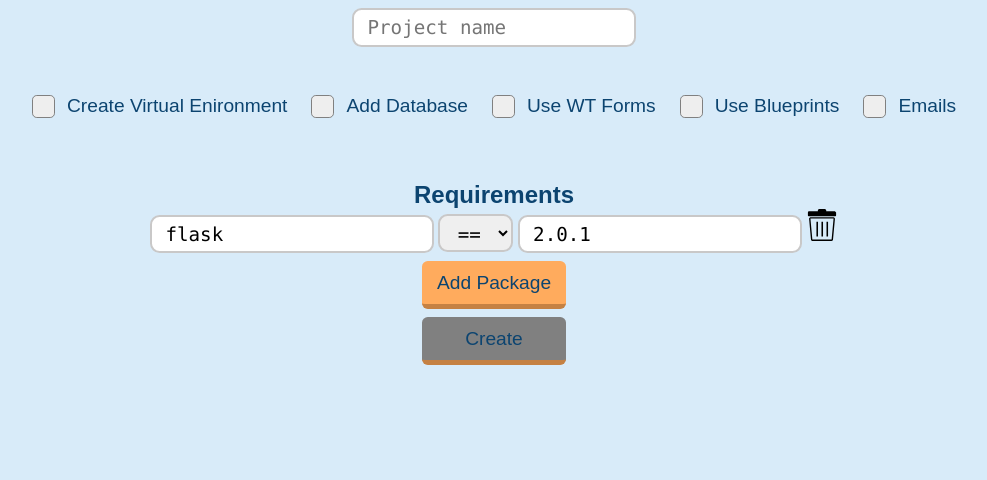
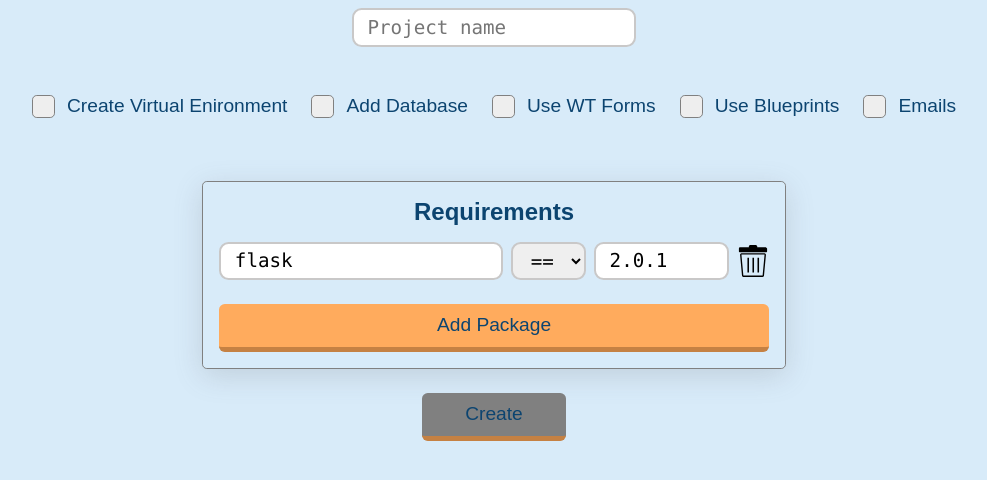
Before and after one commit to mikeCrafted/start, a Flask app: page / in a window 1280 px wide. Shown: the part 152-632 px from the top of the page, without its empty margins (146-1133 px from the left). Run offline with Flask 2, Linux system fonts and the light colour scheme; some libraries are stand-ins or nearby versions.

Commit message:
design fixes, blueprint forms selection

```diff
--- a/flaskStart/static/main.css
+++ b/flaskStart/static/main.css
@@ -239,6 +239,11 @@ button:disabled {
     width: 90%;
     margin-top: 1em;
     margin-bottom: 2em;
+    display: flex;
+    flex-direction: column;
+    align-items: flex-start;
+    justify-content: flex-start;
+    row-gap: 1.5em;
 }
 
 .settings-ckb {
@@ -354,23 +359,24 @@ button:disabled {
     justify-content: flex-start;
 }
 
-.wtforms-container {
+.wtforms-container, .database-container {
     display: flex;
     flex-direction: column;
     box-shadow: var(--shadow);
     border: var(--border);
     border-radius: 0.3em;
     padding: 1em;
+    min-width: 50vw;
 }
 
-.add-form-btn, .reset-validators-btn {
+.add-form-btn, .reset-validators-btn, .add-blueprint-btn {
     max-width: 20em;
     width: 15em;
     margin-left: auto;
     margin-right: auto;
 }
 
-.validator:hover {
+.validator:hover, .selected-forms-item:hover {
     text-decoration: line-through;
     cursor: pointer;
 }
@@ -400,12 +406,72 @@ button:disabled {
     flex-wrap: wrap;
 }
 
-.blueprints-container {
+.blueprints-section-container {
     border: var(--border);
     box-shadow: var(--shadow);
     border-radius: 0.3em;
     padding: 1em;
     margin-top: 0.5em;
+    display: flex;
+    flex-direction: column;
+    justify-content: flex-start;
+    row-gap: 1em;
+}
+
+
+.configured-forms-list, .selected-forms-list {
+    list-style: none;
+    display: flex;
+    flex-direction: row;
+    align-items: center;
+    justify-content: flex-start;
+    column-gap: 0.5em;
+    margin-top: 1em;
+    margin-bottom: 1em;
+}
+
+.configured-forms-item:hover {
+    cursor: pointer;
+    animation: deleteIcon .2s forwards;
+}
+
+.db-type {
+    display: flex;
+    flex-direction: row;
+    column-gap: 1em;
+    align-items: center;
+    justify-content: flex-start;
+    margin-top: 0.7em;
+}
+
+.requirements-container {
+    display: flex;
+    flex-direction: column;
+    row-gap: 1em;
+    border: var(--border);
+    border-radius: 0.3em;
+    box-shadow: var(--shadow);
+    padding: 1em;
+    margin-bottom: 1em;
+}
+
+.requirements-heading {
+    margin-left: auto;
+    margin-right: auto;
+}
+
+.package-container {
+    display: flex;
+    flex-direction: row;
+    align-items: center;
+    justify-content: center;
+    row-gap: 1em;
+    flex-wrap: wrap;
+    column-gap: 0.5em;
+}
+
+.package-version-input {
+    max-width: 7em;
 }
 
 @media screen and (max-width: 1130px) {
--- a/flaskStart/static/main.js
+++ b/flaskStart/static/main.js
@@ -7,7 +7,9 @@
     #) when user selects create main forms file the option to add seperate forms files for blueprints should be disabled
     #) adding custom tables, not just User
     #) adding background workers
-    #) fixing design
+    #) style requirements
+    #) add email configuration
+    #) style disabled buttons
 */
 
 var app = new Vue({
--- a/flaskStart/templates/index.html
+++ b/flaskStart/templates/index.html
@@ -254,18 +264,20 @@
         </transition>
     </section>
 
-    <h2>Requirements</h2>
-    <div v-for="package in requirements" v-bind:key="package.name">
+    <div class="requirements-container">
+        <h2 class="requirements-heading">Requirements</h2>
+        <div class="package-container" v-for="package in requirements" v-bind:key="package.name">
             <input type="text" v-model="package.name">
             <select v-model="package.type">
                 <option>==</option>
                 <option>>=</option>
                 <option><=</option>
             </select>
-        <input type="text" v-model="package.version">
+            <input class="package-version-input" type="text" v-model="package.version">
             <img class="delete-icon" src="{{ url_for('static', filename = 'img/trash.svg') }}" alt="Delete" @click="removeElementFromArray(requirements, package)">
         </div>
         <button @click="extendArrayByElement(requirements, { name: '', version: '', type: '==' })" class="btn med-btn orange-btn">Add Package</button>
+    </div>
 
     <button @click="sendData" type="button" v-bind:disabled="projectName == ''" class="btn med-btn orange-btn">Create</button>
 
```
Also changed, not shown: other parts of flaskStart/templates/index.html (+20 -10 lines). Lines whose indentation alone changed are shown as unchanged.
